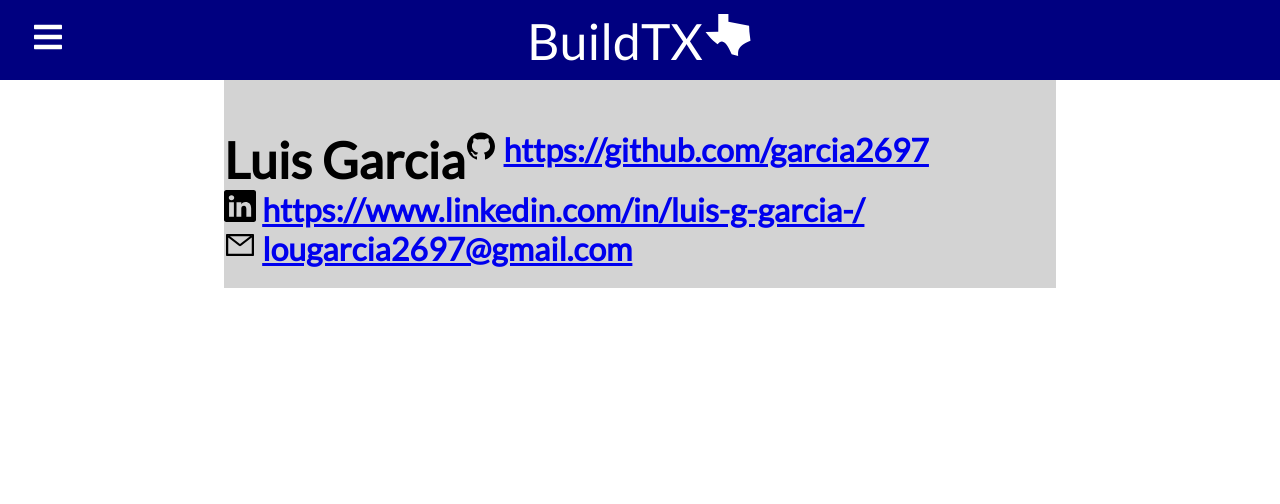
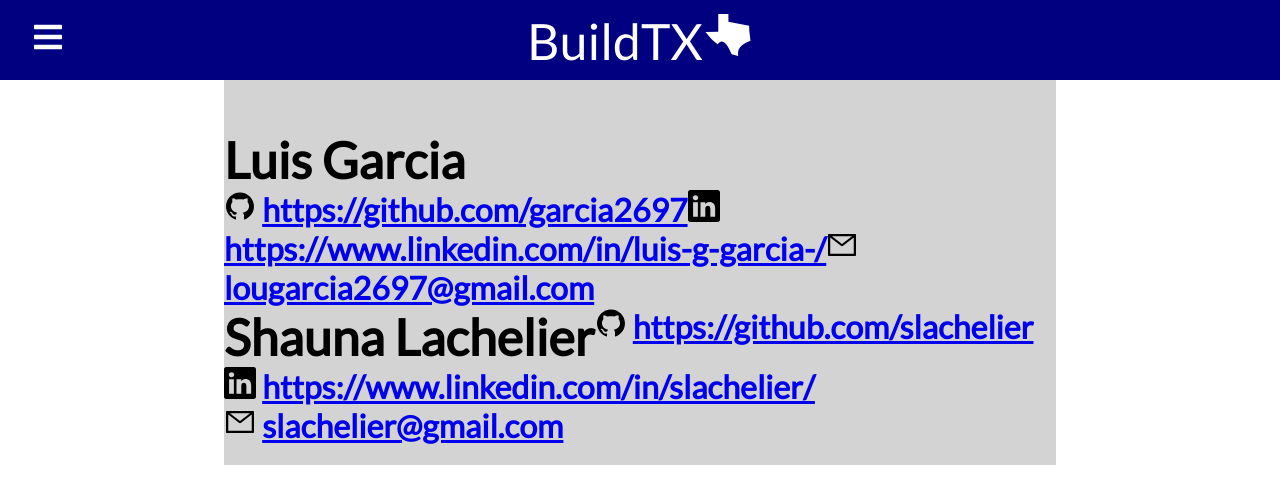
Before and after one commit to SLachelier/BuildTX, a React (Create React App) app: page /team in a window 1280 px wide. Shown: the top 504 px of the page. Built offline with nearby package versions, Linux system fonts and the light colour scheme.

Commit message:
added name to team and adjusted results view

```diff
--- a/src/App.css
+++ b/src/App.css
@@ -135,6 +135,7 @@ span {
   justify-content: space-evenly;
   padding-bottom: 50px;
   margin-left: 135px;
+  padding-right: 150px;
   width: 100%;
 }
 
--- a/src/Routes/FetchCounty.js
+++ b/src/Routes/FetchCounty.js
@@ -110,7 +110,7 @@ function FetchCounty() {
 
     // html for the input
     <div className="fetched">
-      <form className="inner">
+      <form className="inner-dist">
         <h3>
           County:
           <input
@@ -150,11 +150,11 @@ function FetchCounty() {
       </form>
 
       {posts.map((el) => (
-        <div div className="csj" key={el.OBJECTID}>
+        <div className="csj" key={el.OBJECTID}>
           <div>CSJ: {el.CSJ} </div>
           <div>DISTRICT NAME: {el.DISTRICT_NAME} </div>
           <div>COUNTY NAME: {el.COUNTY_NAME} </div>
-          <div>LAYMAN DESCRIPTION: {el.LAYMAN_DESCRIPTION1} </div>
+          <div>DESCRIPTION: {el.LAYMAN_DESCRIPTION1} </div>
           <div>TYPE OF WORK: {el.TYPE_OF_WORK} </div>
           <div>PROJ CLASS: {el.PROJ_CLASS} </div>
           <div>
--- a/src/Routes/FetchDistrict.js
+++ b/src/Routes/FetchDistrict.js
@@ -195,7 +195,7 @@ function FetchDistrict() {
           <div>CSJ: {el.CSJ} </div>
           <div>DISTRICT NAME: {el.DISTRICT_NAME} </div>
           <div>COUNTY NAME: {el.COUNTY_NAME} </div>
-          <div>LAYMAN DESCRIPTION: {el.LAYMAN_DESCRIPTION1} </div>
+          <div>DESCRIPTION: {el.LAYMAN_DESCRIPTION1} </div>
           <div>TYPE OF WORK: {el.TYPE_OF_WORK} </div>
           <div>PROJ CLASS: {el.PROJ_CLASS} </div>
           <div>
--- a/src/Routes/FetchJob.js
+++ b/src/Routes/FetchJob.js
@@ -96,7 +96,7 @@ function FetchJob() {
 
   return (
     <div className="fetched">
-      <form className="inner">
+      <form className="inner-dist">
         <h3>
           CSJ:
           <input
@@ -104,7 +104,7 @@ function FetchJob() {
             className="typeList"
             value={job}
             onChange={(e) => setJob(e.target.value)}
-            placeholder={"CSJ Number"}
+            placeholder={"Enter CSJ Without Dashes"}
           ></input>
         </h3>
       </form>
@@ -112,11 +112,11 @@ function FetchJob() {
       {/* <input type="text" value={District} onChange={e=>setDistrict(e.target.value)}></input> */}
 
       {posts.map((el) => (
-        <div key={el.OBJECTID}>
+        <div className="csj" key={el.OBJECTID}>
           <div>CSJ: {el.CSJ} </div>
           <div>DISTRICT NAME: {el.DISTRICT_NAME} </div>
           <div>COUNTY NAME: {el.COUNTY_NAME} </div>
-          <div>LAYMAN DESCRIPTION: {el.LAYMAN_DESCRIPTION1} </div>
+          <div>DESCRIPTION: {el.LAYMAN_DESCRIPTION1} </div>
           <div>TYPE OF WORK: {el.TYPE_OF_WORK} </div>
           <div>PROJ CLASS: {el.PROJ_CLASS} </div>
           <div>
--- a/src/Routes/Team.js
+++ b/src/Routes/Team.js
@@ -10,19 +10,23 @@ function Products (){
         <div className="fetched">
         <h1 className="team">
             Luis Garcia
-
         </h1>
         <br></br>
-        <h1><AiIcons.AiFillGithub /> <a href="https://github.com/garcia2697">https://github.com/garcia2697</a></h1>
-
-        <h1><BsIcons.BsLinkedin/> <a href="https://www.linkedin.com/in/luis-g-garcia-/">https://www.linkedin.com/in/luis-g-garcia-/</a></h1>
-
-        <h1><AiIcons.AiOutlineMail /> <a href="mailto:lougarcia2697@gmail.com">lougarcia2697@gmail.com </a></h1>
-
-
+        <h1><AiIcons.AiFillGithub /> <a href="https://github.com/garcia2697">https://github.com/garcia2697</a>
+        <BsIcons.BsLinkedin/> <a href="https://www.linkedin.com/in/luis-g-garcia-/">https://www.linkedin.com/in/luis-g-garcia-/</a>
+        <AiIcons.AiOutlineMail /> <a href="mailto:lougarcia2697@gmail.com">lougarcia2697@gmail.com </a></h1>
+        <br></br>
+        <br></br>
+        <h1 className="team">
+            Shauna Lachelier
+        </h1>
+        <br></br>
+        <h1><AiIcons.AiFillGithub /> <a href="https://github.com/slachelier">https://github.com/slachelier</a></h1>
+        <h1><BsIcons.BsLinkedin/> <a href="https://www.linkedin.com/in/slachelier/">https://www.linkedin.com/in/slachelier/</a></h1>
+        <h1><AiIcons.AiOutlineMail /> <a href="mailto:slachelier@gmail.com">slachelier@gmail.com</a></h1>
 
     </div>
-     )
+    )
 }
 
 export default Products;
```
